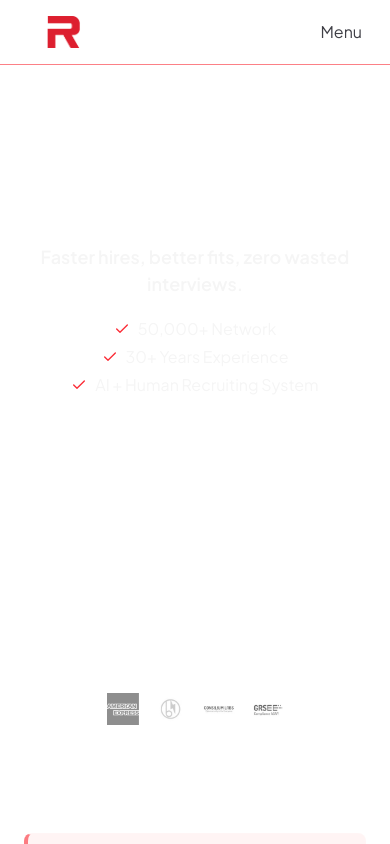
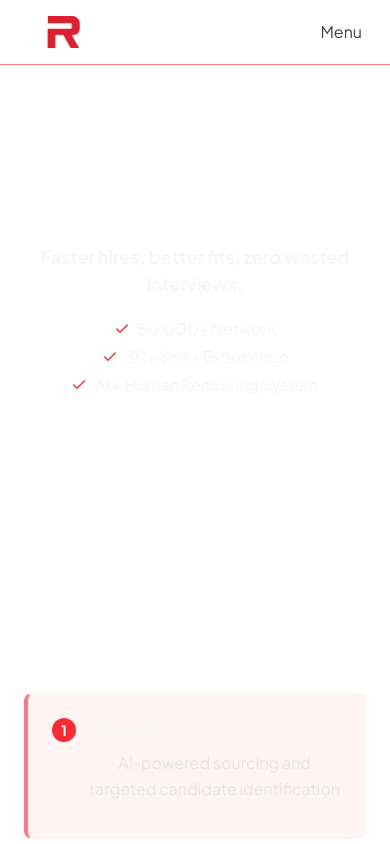
Before and after one commit to trsjohn/trs-website-wendy, a Next.js app: page / in a window 390 px wide. Shown: the top 844 px of the page. Built offline with nearby package versions, Linux system fonts and the light colour scheme.

Commit message:
Revert logo slider changes - restore previous working version

```diff
--- a/src/app/page.tsx
+++ b/src/app/page.tsx
@@ -129,34 +129,6 @@ export default function HomePage() {
                 <Link href="/services" aria-label="Hire the Right Talent">
                   <Button variant="ghost" className="px-6 h-11">Hire the Right Talent</Button>
                 </Link>
-              </div>
-            </StaggeredReveal>
-
-            {/* Mobile-only Logo Display */}
-            <StaggeredReveal delay={950}>
-              <div className="mt-12 sm:hidden">
-                <h3 className="text-lg font-semibold text-white mb-4 text-center">Trusted by:</h3>
-                <div className="overflow-hidden rounded-2xl p-2">
-                  <div className="flex flex-wrap items-center justify-center gap-4">
-                    {[
-                      { src: "/clients/American_Express_logo_(2018).svg", alt: "American Express" },
-                      { src: "/clients/buzzsolutionsinc_logo.jpg", alt: "Buzz Solutions" },
-                      { src: "/clients/consilium_labs_logo.jpg", alt: "Consilium Labs" },
-                      { src: "/clients/grsee_consulting_logo.jpg", alt: "GRSee Consulting" },
-                    ].map((logo) => (
-                      <div key={logo.src} className="flex-none">
-                        <Image
-                          src={logo.src}
-                          alt={logo.alt}
-                          width={120}
-                          height={48}
-                          className="h-8 w-auto object-contain grayscale opacity-70"
-                          aria-hidden
-                        />
-                      </div>
-                    ))}
-                  </div>
-                </div>
               </div>
             </StaggeredReveal>
 
```
